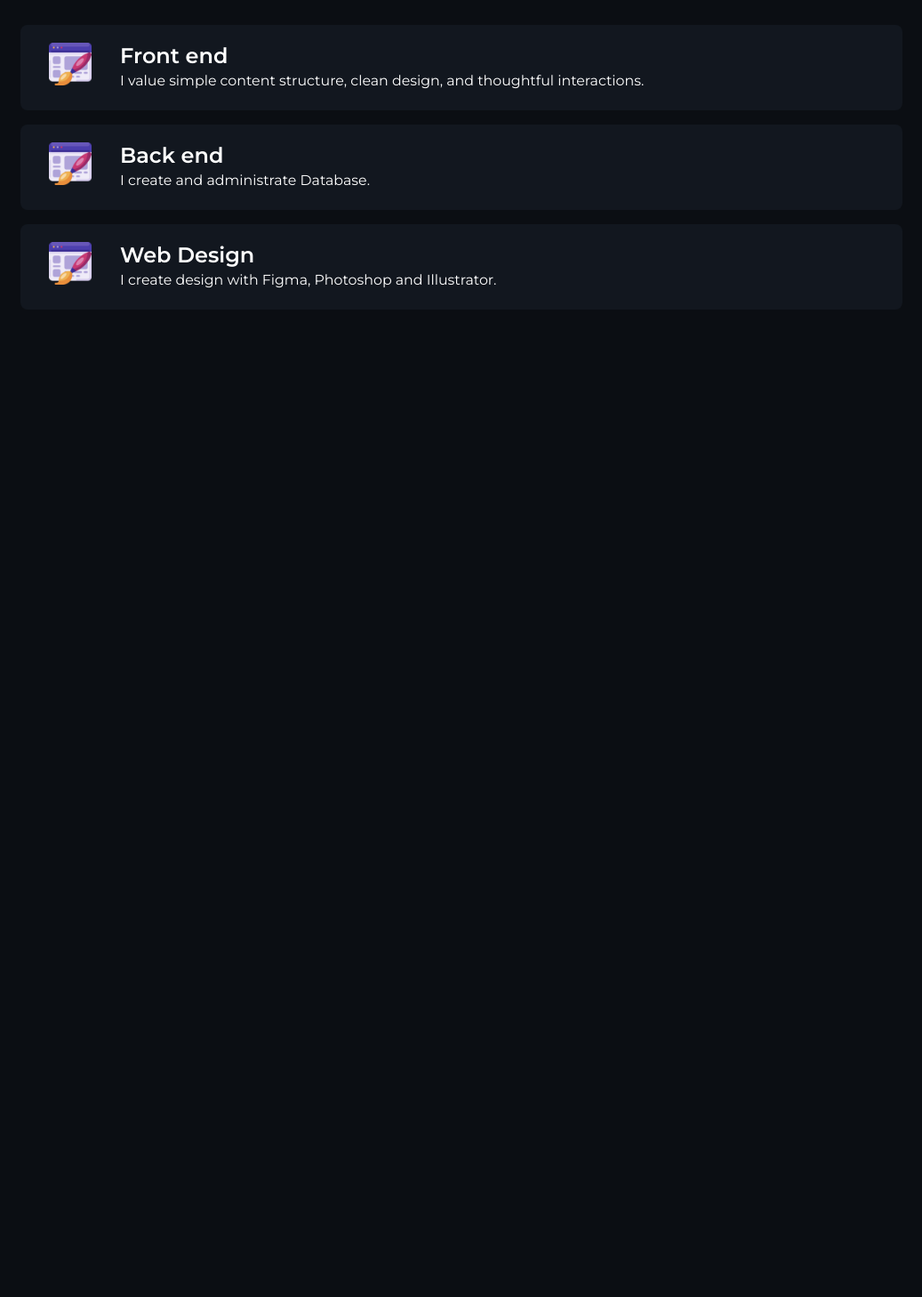
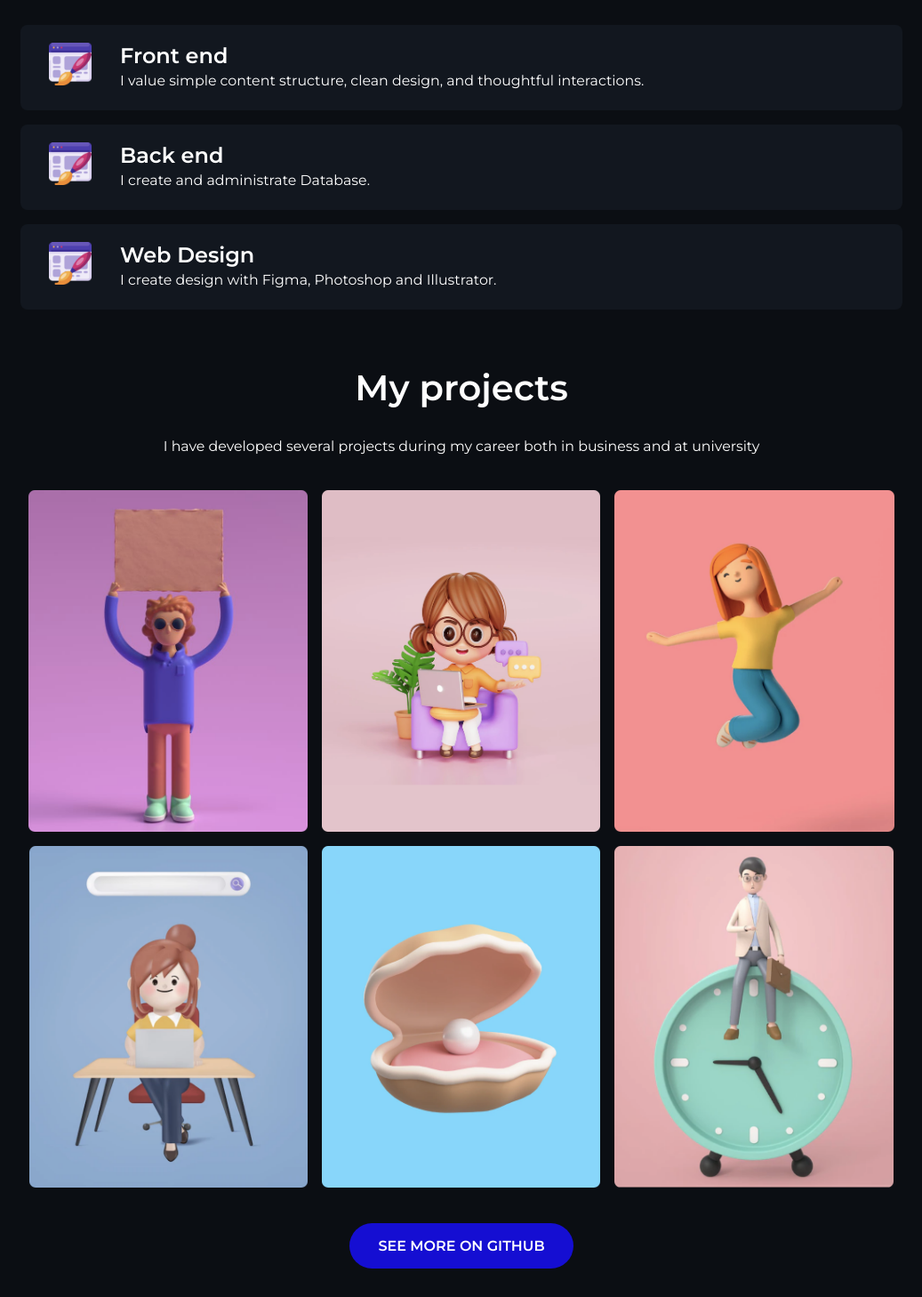
Before and after one commit to Salim-T/Portfolio, a React (Create React App) app: page / in a window 1280 px wide. Shown: the part 796-2254 px from the top of the page at 89% size, without its empty margins (121-1158 px from the left). Before the commit the page ends 1175 px from the top, so only its background shows below. Built offline with nearby package versions, Linux system fonts and the light colour scheme.

Commit message:
Added project section with 6 images that need to change

```diff
--- a/src/App.js
+++ b/src/App.js
@@ -1,6 +1,7 @@
 import Navbar from "./components/NavBar/navbar";
 import Intro from "./components/Intro/intro"
 import Skills from "./components/Skills/skills";
+import Projects from "./components/Projects/projects";
 
 function App() {
   return (
@@ -8,6 +9,7 @@ function App() {
       <Navbar/>
       <Intro/>
       <Skills/>
+      <Projects/>
     </div>
   );
 }
--- /dev/null
+++ b/src/components/Projects/projects.css
@@ -0,0 +1,73 @@
+#projects {
+    /* min-height: calc(100vh - 4rem);  */
+    /* width: 100vw; */
+    /* max-width: 60rem;  */
+    /* margin: 0 auto; */
+    /* overflow: hidden; */
+    width: 100%;
+    display: flex;
+    flex-direction: column;
+    align-items: center;
+    justify-content: center;
+    text-align: center;
+    margin-bottom: 2rem;
+}
+
+.projectsTitle {
+    font-size: 2.5rem;
+    font-weight: 600;
+    margin: 2rem 0;
+}
+
+.projectsDescription {
+    font-weight: 400;
+    font-size: 0.99rem;
+    padding: 0 2rem;
+}
+
+.projectsContainer {
+    display: flex;
+    justify-content: center;
+    align-items: center;
+    flex-wrap: wrap;
+    /* permet d'afficher les elements flex à la ligne */
+    width: 100vw;
+    max-width: 65rem;
+    margin: 2rem 0;
+    padding: 0 1rem;
+}
+
+.projectsImage {
+   object-fit: cover;
+   height: 24rem;
+   margin: 0.5rem;
+}
+
+.blueButton {
+    background:rgb(21,14,210);
+    color: white;
+    border:none;
+    padding:1rem 2rem;
+    border-radius:2rem;
+    font-family: 'Montserrat', sans-serif;
+    text-transform:uppercase;
+    font-weight: bold;
+    cursor: pointer;
+}
+
+.blueButton:hover{
+    background:white;
+    color:rgb(21,14,210);
+}
+
+@media screen and (max-width: 1022px) {
+    .projectsDescription {
+        max-width: 44rem;
+    }
+}
+
+@media screen and (max-width: 692px) {
+    .projectsImage {
+        height: 52vw;
+    }
+}
--- /dev/null
+++ b/src/components/Projects/projects.js
@@ -0,0 +1,29 @@
+import React from 'react';
+import './projects.css';
+import Portfolio1 from '../../assets/portfolio-1.png';
+import Portfolio2 from '../../assets/portfolio-2.png';
+import Portfolio3 from '../../assets/portfolio-3.png';
+import Portfolio4 from '../../assets/portfolio-4.png';
+import Portfolio5 from '../../assets/portfolio-5.png';
+import Portfolio6 from '../../assets/portfolio-6.png';
+import WhiteButton from '../Button/WhiteButton';
+
+const projects = () => {
+    return (
+        <section id="projects">
+            <h1 className="projectsTitle">My projects</h1>
+            <p className="projectsDescription">I have developed several projects during my career both in business and at university</p>
+            <div className="projectsContainer">
+                <img src={Portfolio1} alt="Project 1" className="projectsImage" />
+                <img src={Portfolio2} alt="Project 2" className="projectsImage" />
+                <img src={Portfolio3} alt="Project 3" className="projectsImage" />
+                <img src={Portfolio4} alt="Project 4" className="projectsImage" />
+                <img src={Portfolio5} alt="Project 5" className="projectsImage" />
+                <img src={Portfolio6} alt="Project 6" className="projectsImage" />
+            </div>
+            <a target="_blank" class="blueButton" href="https://github.com/Salim-T">See more on github</a>
+        </section>
+    );
+}
+
+export default projects;
```
